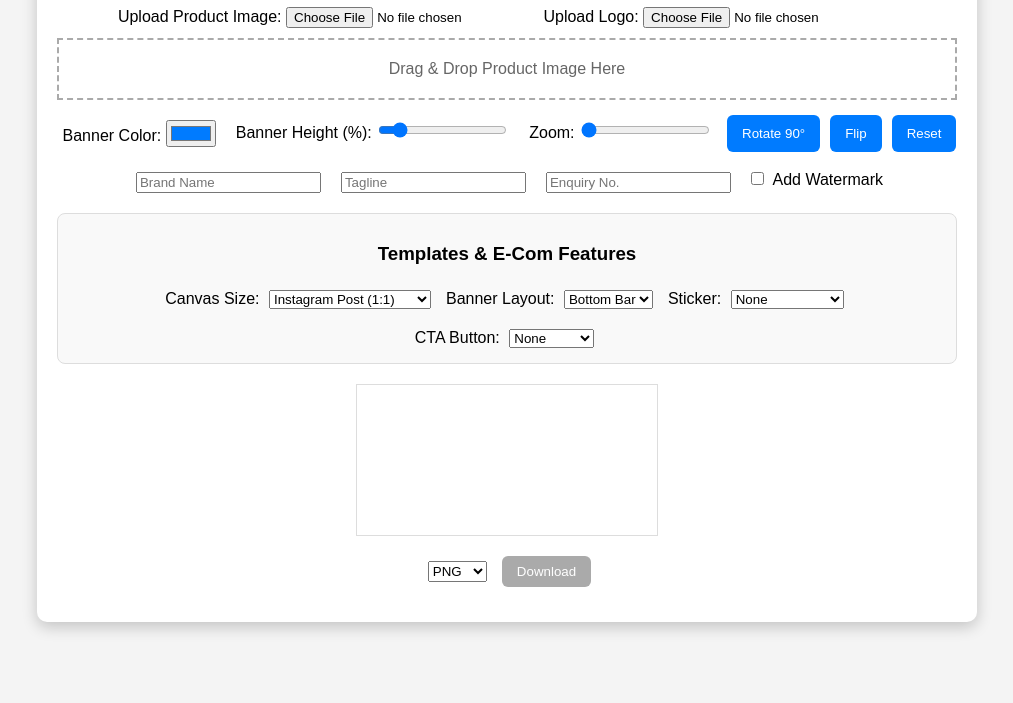
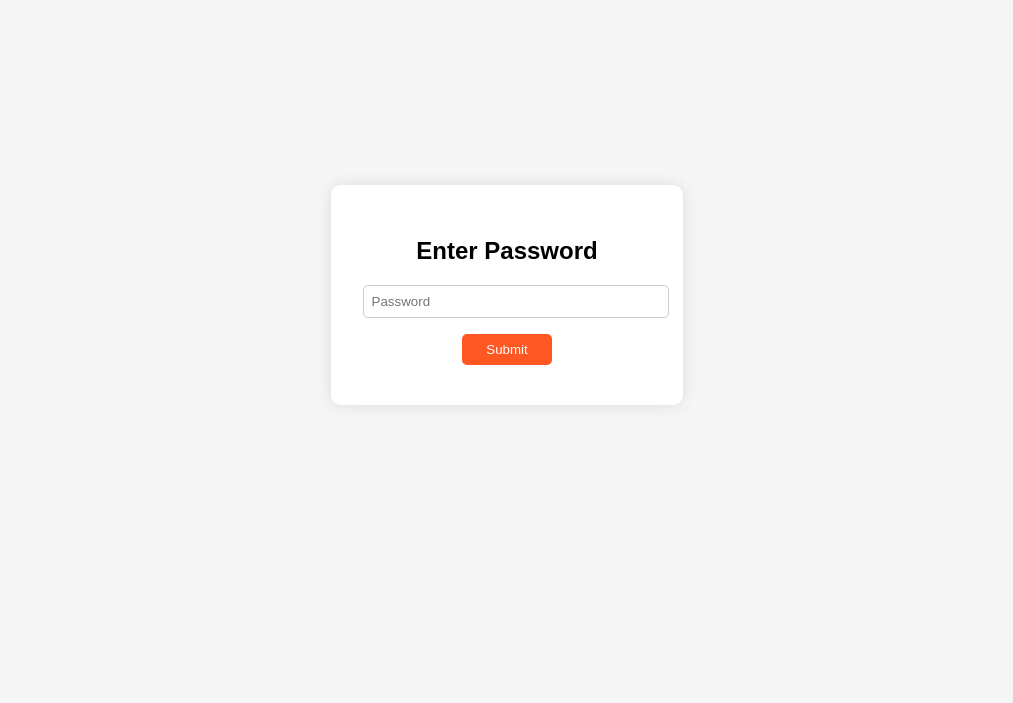
Before and after one commit to m-iliyas-m/BannerMaker, a plain HTML site: page index.html in a window 1280 px wide. Shown: the part 113-816 px from the top of the page, without its empty margins (133-1146 px from the left). Drawn offline with Linux system fonts and the light colour scheme.

Commit message:
Update index.html
Signed-off-by: mohd. iliyas <92914321+m-iliyas-m@users.noreply.github.com>

```diff
--- a/index.html
+++ b/index.html
@@ -1,93 +1,79 @@
 <!DOCTYPE html>
 <html lang="en">
 <head>
-  <meta charset="UTF-8">
-  <meta name="viewport" content="width=device-width, initial-scale=1.0">
-  <title>Banner Maker</title>
-  <link rel="stylesheet" href="style.css">
+    <meta charset="UTF-8">
+    <meta name="viewport" content="width=device-width, initial-scale=1.0">
+    <title>Login - Instagram Content Manager</title>
+    <style>
+        body {
+            display: flex;
+            justify-content: center;
+            align-items: center;
+            height: 100vh;
+            font-family: Arial, sans-serif;
+            background-color: #f5f5f5;
+        }
+
+        .login-box {
+            background-color: #fff;
+            padding: 2rem;
+            border-radius: 10px;
+            box-shadow: 0 0 15px rgba(0,0,0,0.1);
+            text-align: center;
+        }
+
+        input[type="password"] {
+            padding: 0.5rem;
+            width: 100%;
+            margin-bottom: 1rem;
+            border-radius: 5px;
+            border: 1px solid #ccc;
+        }
+
+        button {
+            padding: 0.5rem 1.5rem;
+            border: none;
+            border-radius: 5px;
+            background-color: #ff5722;
+            color: white;
+            cursor: pointer;
+        }
+
+        button:hover {
+            background-color: #e64a19;
+        }
+
+        .error {
+            color: red;
+            margin-top: 0.5rem;
+        }
+    </style>
 </head>
 <body>
-  <div class="container">
-    <h1>Banner Maker</h1>
 
-    <!-- Upload Section -->
-    <div class="upload-section">
-      <label>Upload Product Image: <input type="file" id="imageUpload" accept="image/*"></label>
-      <label>Upload Logo: <input type="file" id="logoUpload" accept="image/*"></label>
-      <div id="dropZone">Drag & Drop Product Image Here</div>
-    </div>
+<div class="login-box">
+    <h2>Enter Password</h2>
+    <input type="password" id="passwordInput" placeholder="Password">
+    <button onclick="checkPassword()">Submit</button>
+    <div class="error" id="errorMsg"></div>
+</div>
 
-    <!-- Controls -->
-    <div class="controls">
-      <label>Banner Color: <input type="color" id="bannerColor" value="#007bff"></label>
-      <label>Banner Height (%): <input type="range" id="bannerHeight" min="3" max="20" value="5"></label>
-      <label>Zoom: <input type="range" id="zoom" min="1" max="3" step="0.1" value="1"></label>
-      <button id="rotateBtn">Rotate 90°</button>
-      <button id="flipBtn">Flip</button>
-      <button id="resetBtn">Reset</button>
-    </div>
+<script>
+    // Password stored in JS (for prototype/demo)
+    const PASSWORD = "4567";
 
-    <!-- Text Fields -->
-    <div class="text-fields">
-      <input type="text" id="brandName" placeholder="Brand Name">
-      <input type="text" id="tagline" placeholder="Tagline">
-      <input type="text" id="contact" placeholder="Enquiry No.">
-      <label><input type="checkbox" id="watermark"> Add Watermark</label>
-    </div>
+    function checkPassword() {
+        const input = document.getElementById('passwordInput').value;
+        const errorMsg = document.getElementById('errorMsg');
 
-    <!-- Advanced Ecom Features -->
-    <div class="advanced-controls">
-      <h3>Templates & E-Com Features</h3>
-      <label>Canvas Size:
-        <select id="canvasSize">
-          <option value="1:1">Instagram Post (1:1)</option>
-          <option value="4:5">Portrait (4:5)</option>
-          <option value="9:16">Story/Reel Cover (9:16)</option>
-        </select>
-      </label>
+        if (input === PASSWORD) {
+            // Correct password → redirect to main content page
+            window.location.href = "main.html";
+        } else {
+            errorMsg.textContent = "Incorrect password. Try again.";
+        }
+    }
+</script>
 
-      <label>Banner Layout:
-        <select id="bannerLayout">
-          <option value="bottom">Bottom Bar</option>
-          <option value="top">Top Bar</option>
-          <option value="side">Side Bar</option>
-          <option value="none">No Banner</option>
-        </select>
-      </label>
-
-      <label>Sticker:
-        <select id="sticker">
-          <option value="">None</option>
-          <option value="sale">SALE</option>
-          <option value="discount">50% OFF</option>
-          <option value="new">NEW ARRIVAL</option>
-        </select>
-      </label>
-
-      <label>CTA Button:
-        <select id="cta">
-          <option value="">None</option>
-          <option value="shop">Shop Now</option>
-          <option value="dm">DM to Buy</option>
-          <option value="swipe">Swipe Up</option>
-        </select>
-      </label>
-    </div>
-
-    <!-- Canvas Preview -->
-    <canvas id="canvas"></canvas>
-
-    <!-- Download Options -->
-    <div class="download">
-      <select id="fileType">
-        <option value="png">PNG</option>
-        <option value="jpeg">JPEG</option>
-        <option value="webp">WebP</option>
-      </select>
-      <button id="downloadBtn" disabled>Download</button>
-    </div>
-  </div>
-
-  <script src="scripts.js"></script>
 </body>
 </html>
```
